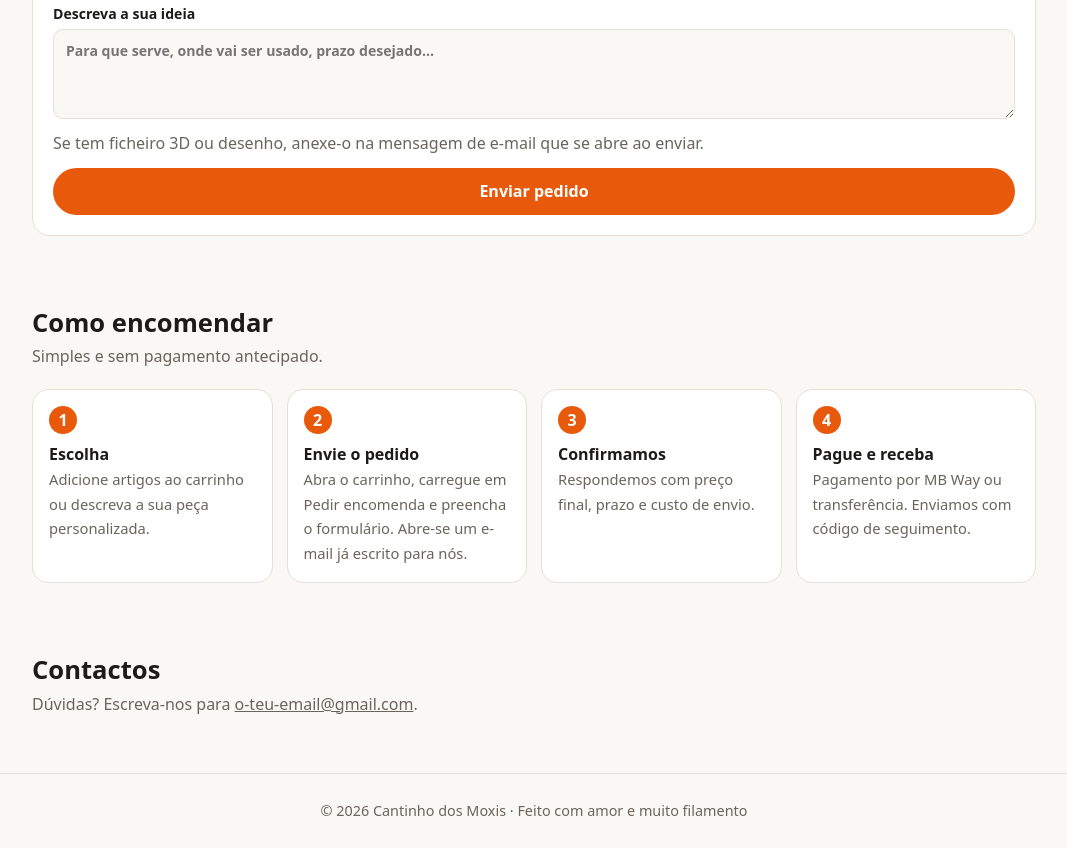
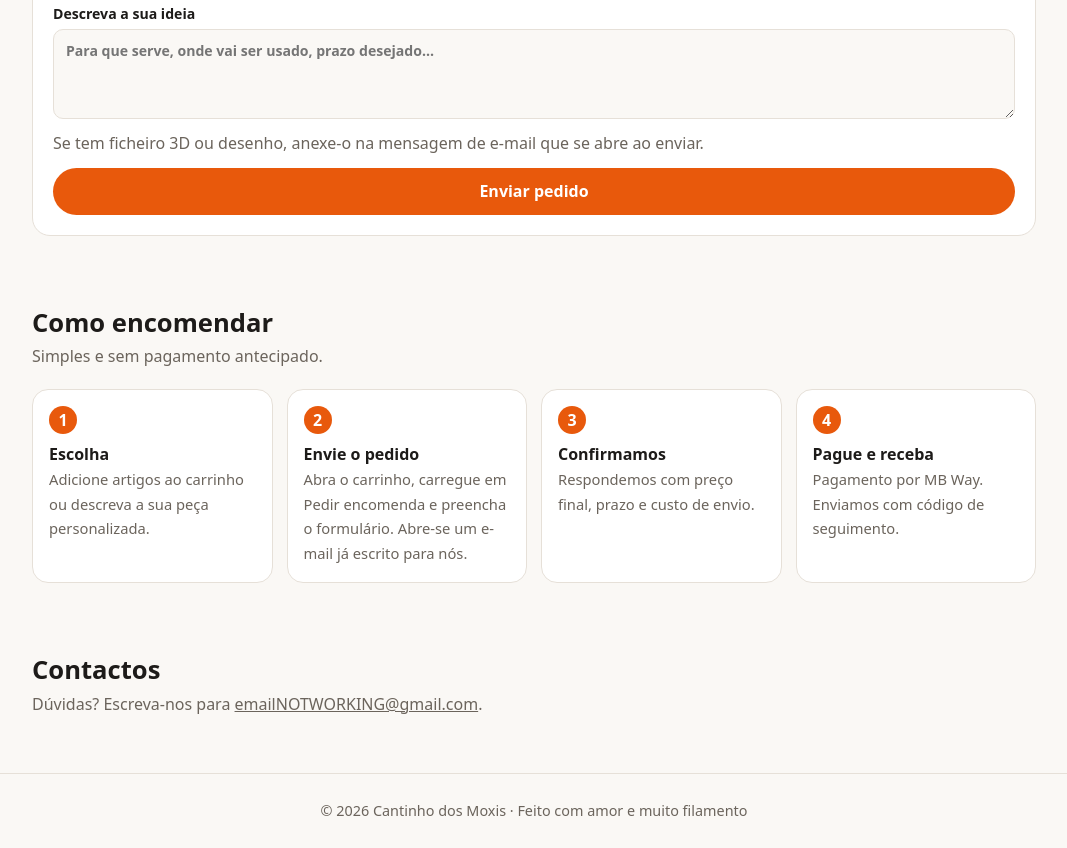
Before and after one commit to JoanaMFerreira13/3DPrinting, a plain HTML site: page index.html in a window 1280 px wide. Shown: the part 3756-4604 px from the top of the page, without its empty margins (106-1173 px from the left). Drawn offline with Linux system fonts and the light colour scheme.

Commit message:
Revise payment section and update email contact
Updated payment instructions and corrected email address.

```diff
--- a/index.html
+++ b/index.html
@@ -121,7 +121,7 @@ nav{min-width:0}
 <div class="step"><b>Escolha</b><span>Adicione artigos ao carrinho ou descreva a sua peça personalizada.</span></div>
 <div class="step"><b>Envie o pedido</b><span>Abra o carrinho, carregue em Pedir encomenda e preencha o formulário. Abre-se um e-mail já escrito para nós.</span></div>
 <div class="step"><b>Confirmamos</b><span>Respondemos com preço final, prazo e custo de envio.</span></div>
-<div class="step"><b>Pague e receba</b><span>Pagamento por MB Way ou transferência. Enviamos com código de seguimento.</span></div>
+<div class="step"><b>Pague e receba</b><span>Pagamento por MB Way. Enviamos com código de seguimento.</span></div>
 </div>
 </section>
 
@@ -159,7 +159,7 @@ nav{min-width:0}
 
 <script src="pecas.js"></script>
 <script>
-var CFG={brand:"Cantinho dos Moxis",email:"o-teu-email@gmail.com"};
+var CFG={brand:"Cantinho dos Moxis",email:"emailNOTWORKING@gmail.com"};
 var CORES=["Preto","Branco","Cinzento","Vermelho","Azul","Verde","Amarelo","Laranja","Rosa","Madeira","Outra (indicar nas observações)"];
 var CORES2=["Como na foto"].concat(CORES);
 var P=window.PECAS||[];
```
